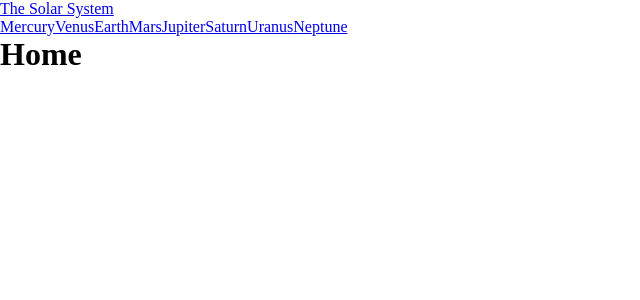
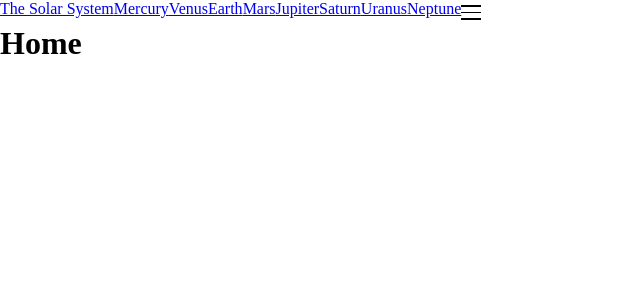
Before and after one commit to nicholaslicata/The-Solar-System, a React (Create React App) app: page / in a window 1280 px wide. Shown: the top 300 px of the page, without its empty margins (0-640 px from the left). Built offline with nearby package versions, Linux system fonts and the light colour scheme.

Commit message:
updated nav styles

```diff
--- a/src/index.css
+++ b/src/index.css
@@ -3,3 +3,26 @@
   padding: 0;
   box-sizing: border-box;
 }
+
+/* Navbar */
+
+.navbar-container {
+  display: flex;
+}
+
+.hamburger-btn {
+  display: block;
+  z-index: 1;
+}
+
+.hamburger-btn:hover {
+  cursor: pointer;
+}
+
+.hamburger-line {
+  display: block;
+  width: 20px;
+  height: 1.5px;
+  margin: 5px auto;
+  background-color: black;
+}
```
